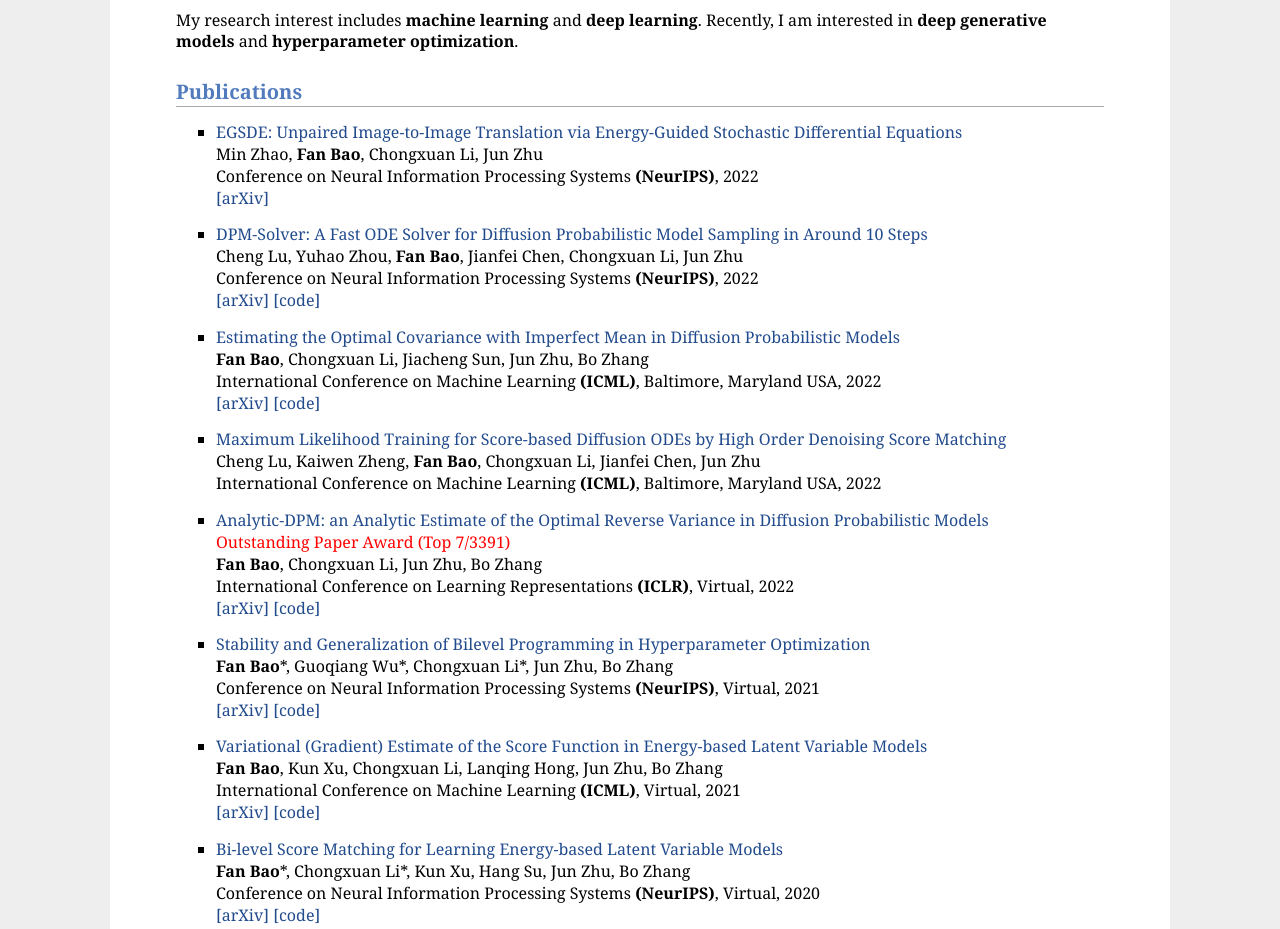
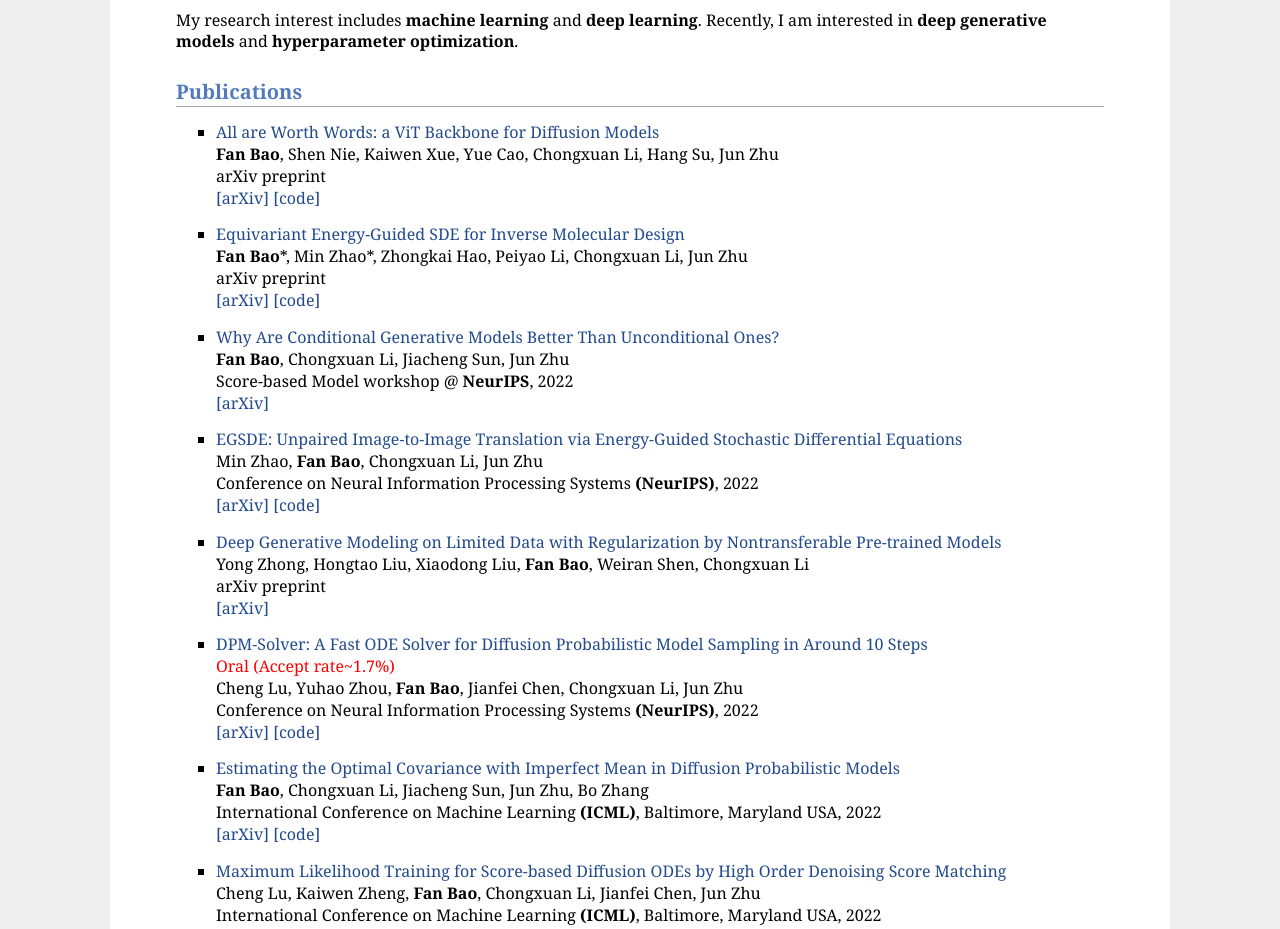
Before and after one commit to baofff/baofff.github.io, a plain HTML site: page index.html in a window 1280 px wide. Shown: the part 471-1400 px from the top of the page. Drawn offline with Linux system fonts and the light colour scheme.

Commit message:
Update index.html

```diff
--- a/index.html
+++ b/index.html
@@ -40,13 +40,41 @@
 <h2>Publications</h2>
 <ul>
     <li>
+        <a href=''>All are Worth Words: a ViT Backbone for Diffusion Models</a> <br>
+        <strong>Fan Bao</strong>, Shen Nie, Kaiwen Xue, Yue Cao, Chongxuan Li, Hang Su, Jun Zhu <br>
+        arXiv preprint <br>
+        <a href='https://arxiv.org/abs/2209.12152'>[arXiv]</a>
+        <a href='https://github.com/baofff/U-ViT'>[code]</a>
+    </li>
+    <li>
+        <a href=''>Equivariant Energy-Guided SDE for Inverse Molecular Design</a> <br>
+        <strong>Fan Bao</strong>*, Min Zhao*, Zhongkai Hao, Peiyao Li, Chongxuan Li, Jun Zhu <br>
+        arXiv preprint <br>
+        <a href='https://arxiv.org/abs/2209.15408'>[arXiv]</a>
+        <a href='https://github.com/gracezhao1997/EEGSDE'>[code]</a>
+    </li>
+    <li>
+        <a href=''>Why Are Conditional Generative Models Better Than Unconditional Ones?</a> <br>
+        <strong>Fan Bao</strong>, Chongxuan Li, Jiacheng Sun, Jun Zhu <br>
+        Score-based Model workshop @ <strong>NeurIPS</strong>, 2022 <br>
+        <a href='https://arxiv.org/abs/2212.00362'>[arXiv]</a>
+    </li>
+    <li>
         <a href=''>EGSDE: Unpaired Image-to-Image Translation via Energy-Guided Stochastic Differential Equations</a> <br>
         Min Zhao, <strong>Fan Bao</strong>, Chongxuan Li, Jun Zhu <br>
         Conference on Neural Information Processing Systems <strong>(NeurIPS)</strong>, 2022 <br>
         <a href='https://arxiv.org/abs/2207.06635'>[arXiv]</a>
+        <a href='https://github.com/ML-GSAI/EGSDE'>[code]</a>
+    </li>
+    <li>
+        <a href=''>Deep Generative Modeling on Limited Data with Regularization by Nontransferable Pre-trained Models</a> <br>
+        Yong Zhong, Hongtao Liu, Xiaodong Liu, <strong>Fan Bao</strong>, Weiran Shen, Chongxuan Li <br>
+        arXiv preprint <br>
+        <a href='https://arxiv.org/abs/2208.14133'>[arXiv]</a>
     </li>
     <li>
         <a href=''>DPM-Solver: A Fast ODE Solver for Diffusion Probabilistic Model Sampling in Around 10 Steps</a> <br>
+        <font color="#FF0000">Oral (Accept rate~1.7%)</font> <br>
         Cheng Lu, Yuhao Zhou, <strong>Fan Bao</strong>, Jianfei Chen, Chongxuan Li, Jun Zhu <br>
         Conference on Neural Information Processing Systems <strong>(NeurIPS)</strong>, 2022 <br>
         <a href='https://arxiv.org/abs/2206.00927'>[arXiv]</a>
@@ -96,6 +124,13 @@
 </ul>
 
 
+<h2>Honors & Awards</h2>
+<li><strong>ByteDance Scholarship</strong>, 2022.10</li>
+<li><strong>China National Scholarship</strong>, 2022.10</li>
+<li><strong>LongHu Scholarship</strong>, 2022.9</li>
+<li><strong>Yang Huiyan Scholarship</strong>, 2021.10</li>
+
+
 <h2>Services</h2>
 <strong>Reviewer for</strong>:<br>
 <strong>NeurIPS</strong> 2021<br>
```
